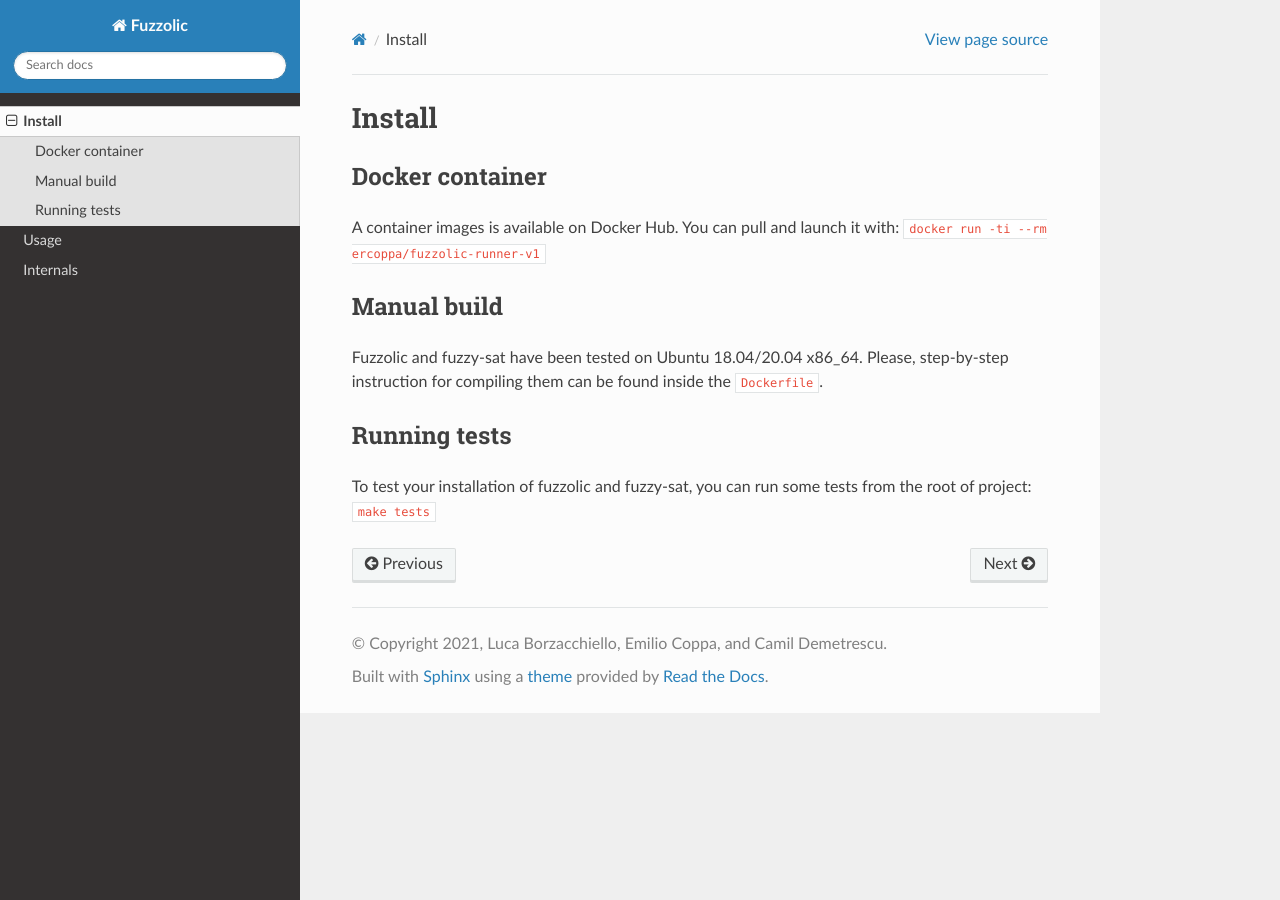
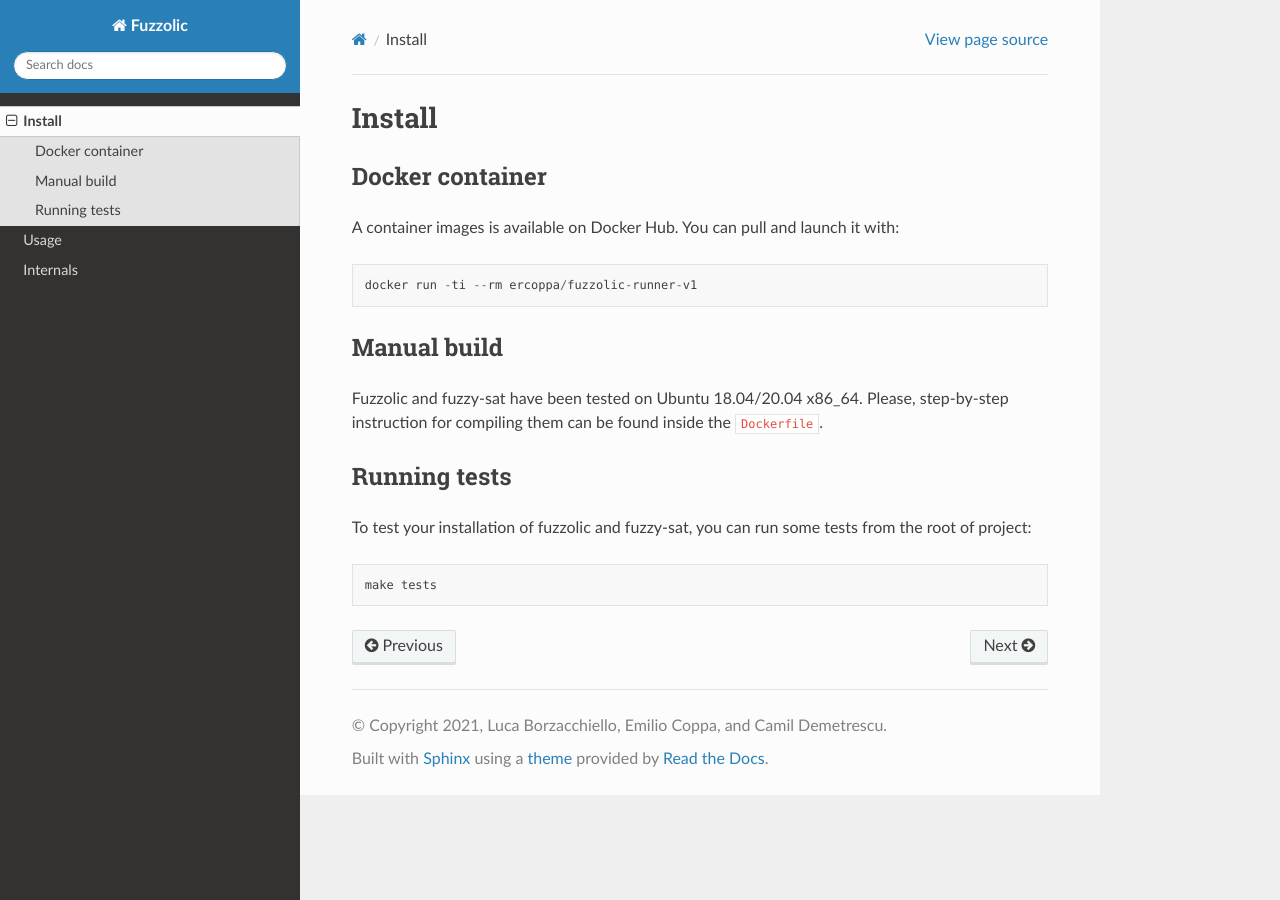
Before and after one commit to season-lab/fuzzolic, a Sphinx documentation site: the page built from docs/install.md, in a window 1280 px wide. Built offline with Sphinx 7.4.7 and the Read the Docs theme 2.0.0, drawn with Linux system fonts in a browser that asks for light colours.

````diff
--- a/docs/install.md
+++ b/docs/install.md
@@ -2,11 +2,15 @@
 
 ## Docker container
 A container images is available on Docker Hub. You can pull and launch it with:
-`docker run -ti --rm ercoppa/fuzzolic-runner-v1`
+```
+docker run -ti --rm ercoppa/fuzzolic-runner-v1
+```
 
 ## Manual build
 Fuzzolic and fuzzy-sat have been tested on Ubuntu 18.04/20.04 x86_64. Please, step-by-step instruction for compiling them can be found inside the [`Dockerfile`](https://github.com/season-lab/fuzzolic/blob/master/docker/fuzzolic-runner/Dockerfile).
 
 ## Running tests
 To test your installation of fuzzolic and fuzzy-sat, you can run some tests from the root of project:
-`make tests`
+```
+make tests
+```
````
